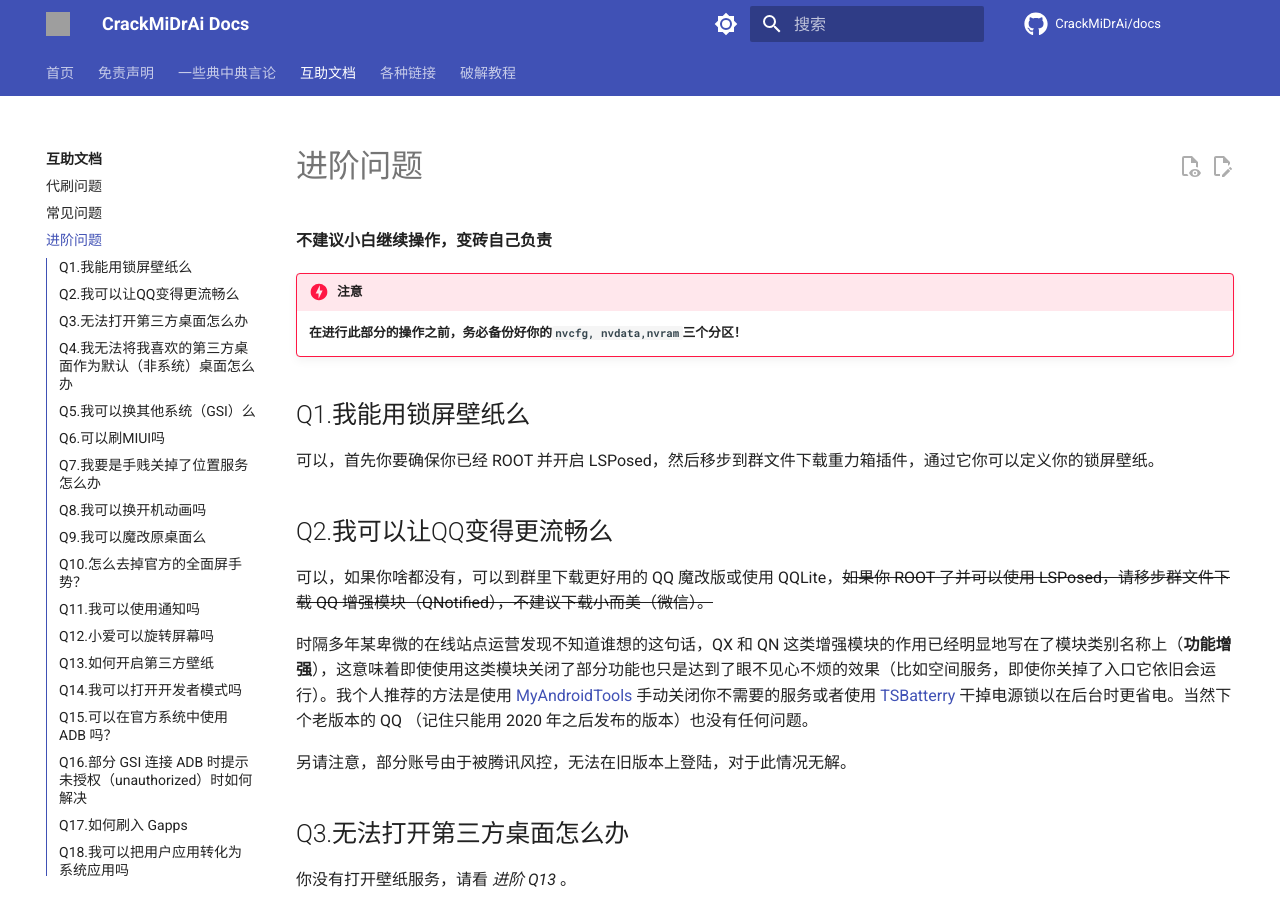
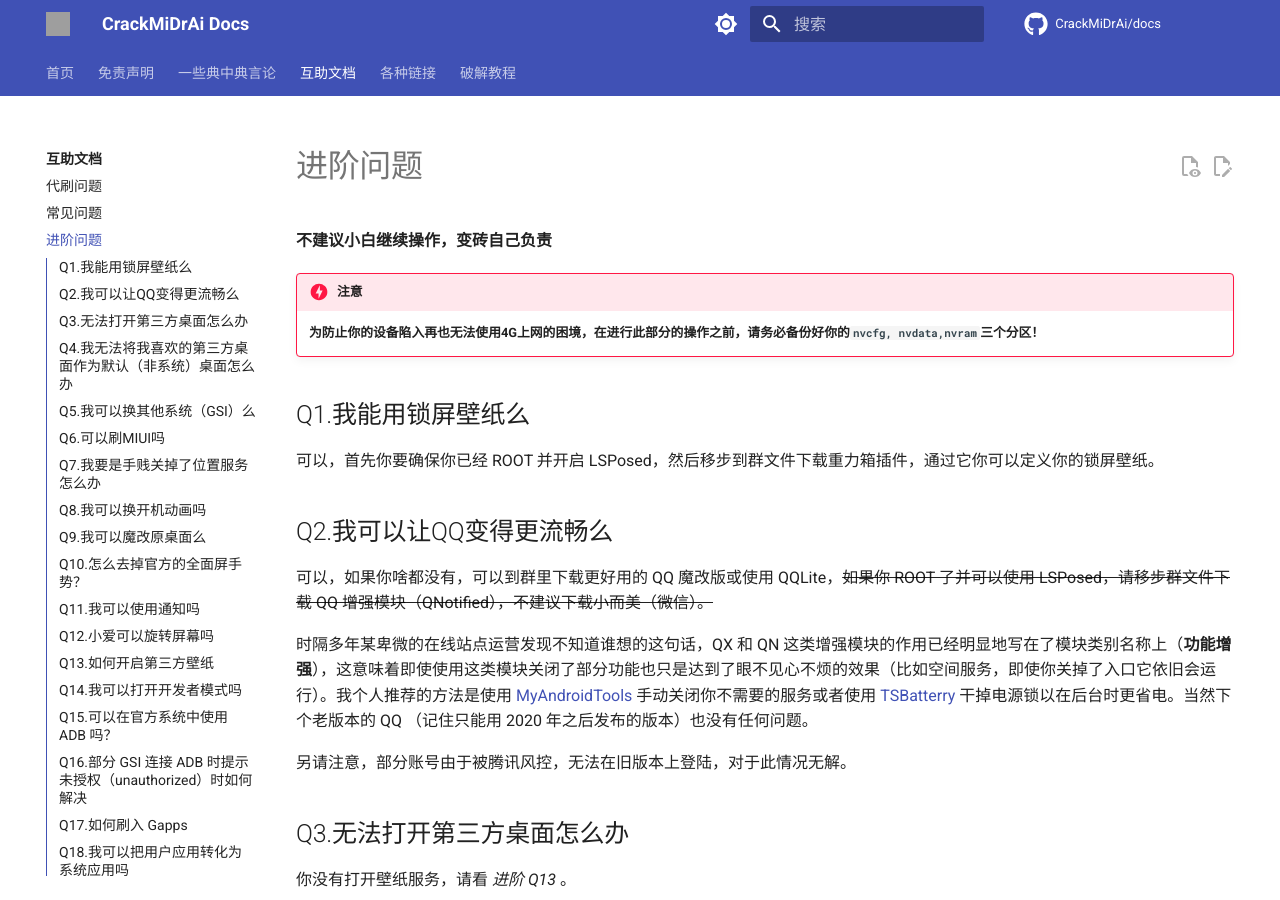
Before and after one commit to CrackMiDrAi/docs, an MkDocs documentation site: the page built from docs/互助文档/进阶问题.md, in a window 1280 px wide and 900 px high. Built offline with MkDocs 1.6.1 and Material for MkDocs 9.7.7, drawn with Linux system fonts in a browser that asks for light colours; comment, search, counter and statistics services are not loaded; grey boxes are pictures that could not be loaded.

Commit message:
添加备份警告，刷入失败解决方案，蓝牙音质优化方案

```diff
--- a/docs/互助文档/进阶问题.md
+++ b/docs/互助文档/进阶问题.md
@@ -3,7 +3,7 @@
 **不建议小白继续操作，变砖自己负责**
 
 !!! danger "注意"
-    **在进行此部分的操作之前，务必备份好你的``nvcfg, nvdata,nvram``三个分区！**
+    **为防止你的设备陷入再也无法使用4G上网的困境，在进行此部分的操作之前，请务必备份好你的``nvcfg, nvdata,nvram``三个分区！**
 
 ## Q1.我能用锁屏壁纸么
 
@@ -244,6 +244,9 @@
 
 接下来准备好要刷入的gsi文件，输入 `fastboot flash system <镜像文件>`（请将 `<镜像文件>` 替换成你要刷入的镜像文件的完整路径），回车后会出现 `flashing "system"...` 并有进度，最后出现 `OKAY.` 就成功了。
 
+??? info "补充"
+    部分sparse镜像可能由于分页过大，以至于``fastboot``报错无法刷入，这时推荐使用MIO-KITCHEN等类似工具转换成``raw``镜像进行刷入，或者先转``raw``，再转换回``sparse``进行尝试。
+
 
 ??? info "提示"
     关于如何辨别镜像是否是 `Sparse Image`：`file` 一下一目了然，看不懂也不要纠结，无脑 Fastboot 刷就完事了
```
